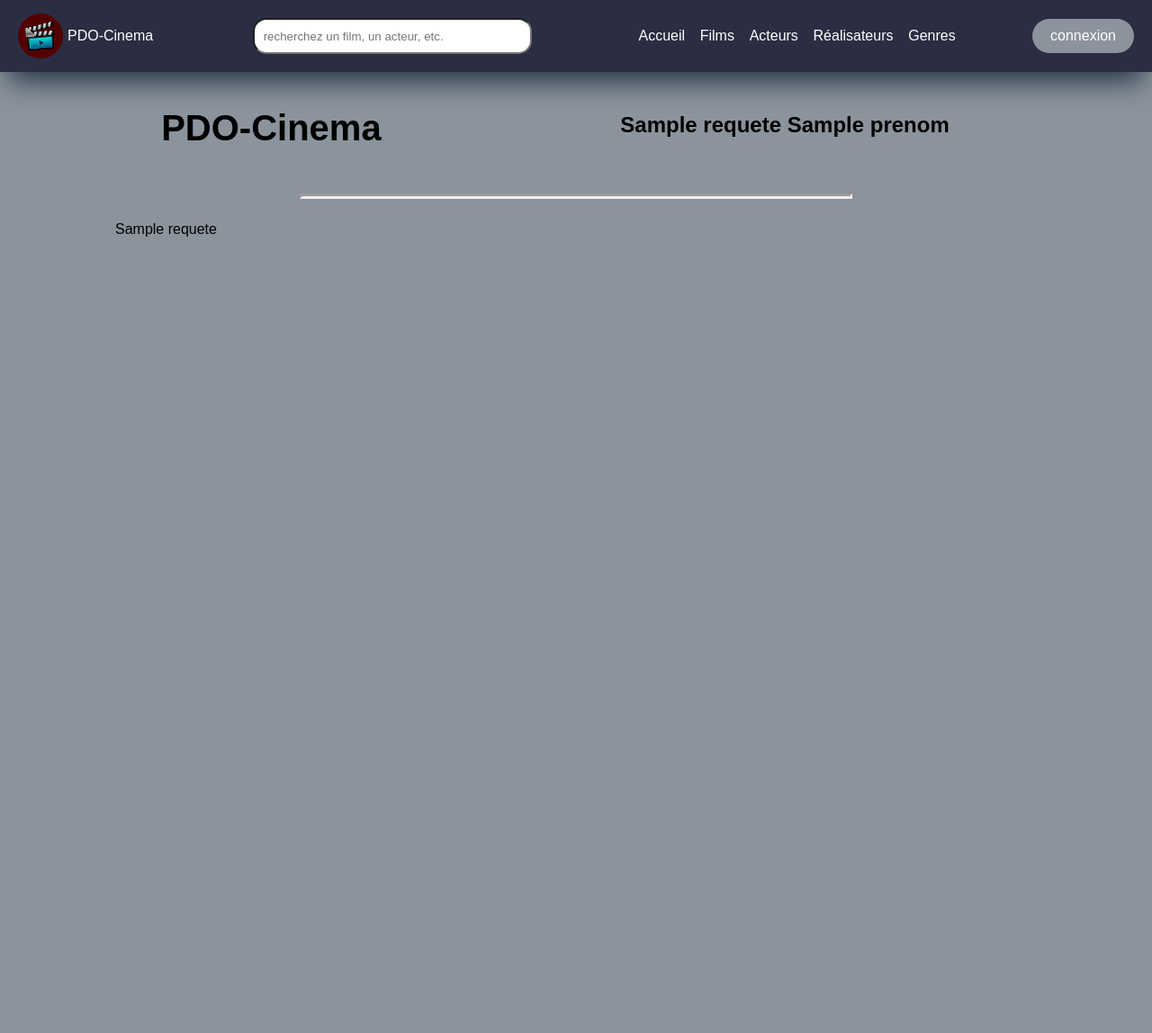
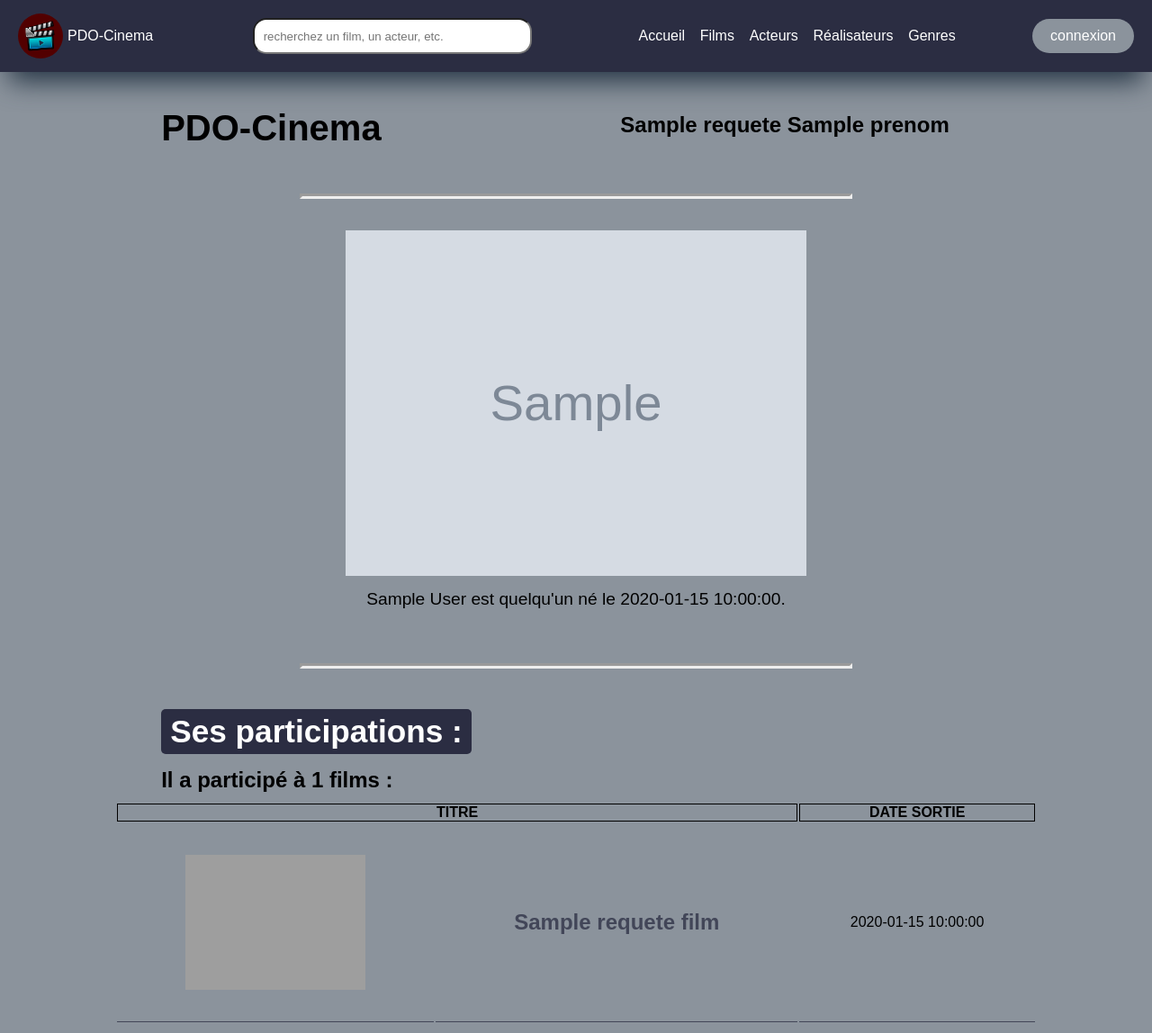
Before and after one commit to Flozerty/Cinema2.0, a PHP site: template view/detailActeur.php in a window 1280 px wide. Shown: the whole page at 90% size. Before the commit the page ends 263 px from the top, so only its background shows below. Run offline with PHP 8.4, Linux system fonts and the light colour scheme; the template is opened without the code that fills it: most values are stand-ins (such as "Sample title", 1, 10 or a date in 2020); grey boxes marked "Sample" are stand-in pictures; some libraries are stand-ins or nearby versions; grey boxes are pictures that could not be loaded.

Commit message:
detailActeur view + responsive

```diff
--- a/view/detailActeur.php
+++ b/view/detailActeur.php
@@ -1,9 +1,81 @@
 <?php ob_start();
-$detailsActeur = $requete->fetch();
+$detailActeur = $requete->fetch();
+$acteurFilms = $requeteFilms->fetchAll(); ?>
 
-echo $detailsActeur["nom"];
+<!-- infos du realisateur -->
+<section id="personInfos">
+  <figure>
+    <img src="<?= $detailActeur["photo"] ?>" alt="photo de <?= $detailActeur["fullName"] ?>">
+    <figcaption>
+      <p>
+        <?= $detailActeur["fullName"] ?> est
+        <!-- vérification du sexe -->
+        <?php switch ( $detailActeur["sexe"] ) {
+          case "Homme":
+            echo "un homme, né";
+            break;
+          case "Femme":
+            echo "une femme, née";
+            break;
+          default:
+            echo "quelqu'un né";
+            break;
+        } ?>
 
+        le <?= $detailActeur["date_naissance"] ?>.
+      </p>
+    </figcaption>
+  </figure>
+</section>
+
+<hr>
+<!-- Films avec l'acteur -->
+<section id="personFilms">
+  <h4>Ses participations :</h4>
+  <p class="subtitle">Il a participé à <?= $requeteFilms->rowCount() ?> films :</p>
+
+  <table>
+    <thead>
+      <tr>
+        <th colspan="2">TITRE</th>
+        <th>DATE SORTIE</th>
+      </tr>
+    </thead>
+
+    <tbody>
+      <?php foreach ($acteurFilms as $film) {
+        $href = "index.php?action=detailFilm&id=".$film["id_film"];
+        ?>
+
+      <tr>
+        <td class="affichePersonFilm">
+          <div class="link">
+            <a class href="<?= $href ?>">
+              <img src="<?= $film["affiche"] ?>" alt="affiche du film <?= $film["nom_film"] ?>">
+            </a>
+          </div>
+        </td>
+
+        <td class="filmPersonNom">
+          <div class="link subtitle">
+            <a href="<?= $href ?>">
+              <?= $film["nom_film"] ?>
+            </a>
+          </div>
+        </td>
+
+        <td class="filmPersonDate">
+          <?= $film["date_sortie"] ?>
+        </td>
+      </tr>
+
+      <?php  } ?>
+    </tbody>
+  </table>
+</section>
+
+<?php
 $titre = "détail Acteur";
-$titre_secondaire = $detailsActeur["nom"]." ".$detailsActeur["prenom"];
+$titre_secondaire = $detailActeur["nom"]." ".$detailActeur["prenom"];
 $contenu = ob_get_clean();
 require "templates/template.php";
```
Also changed, not shown: controller/ActeurController.php (+12 -6 lines).
